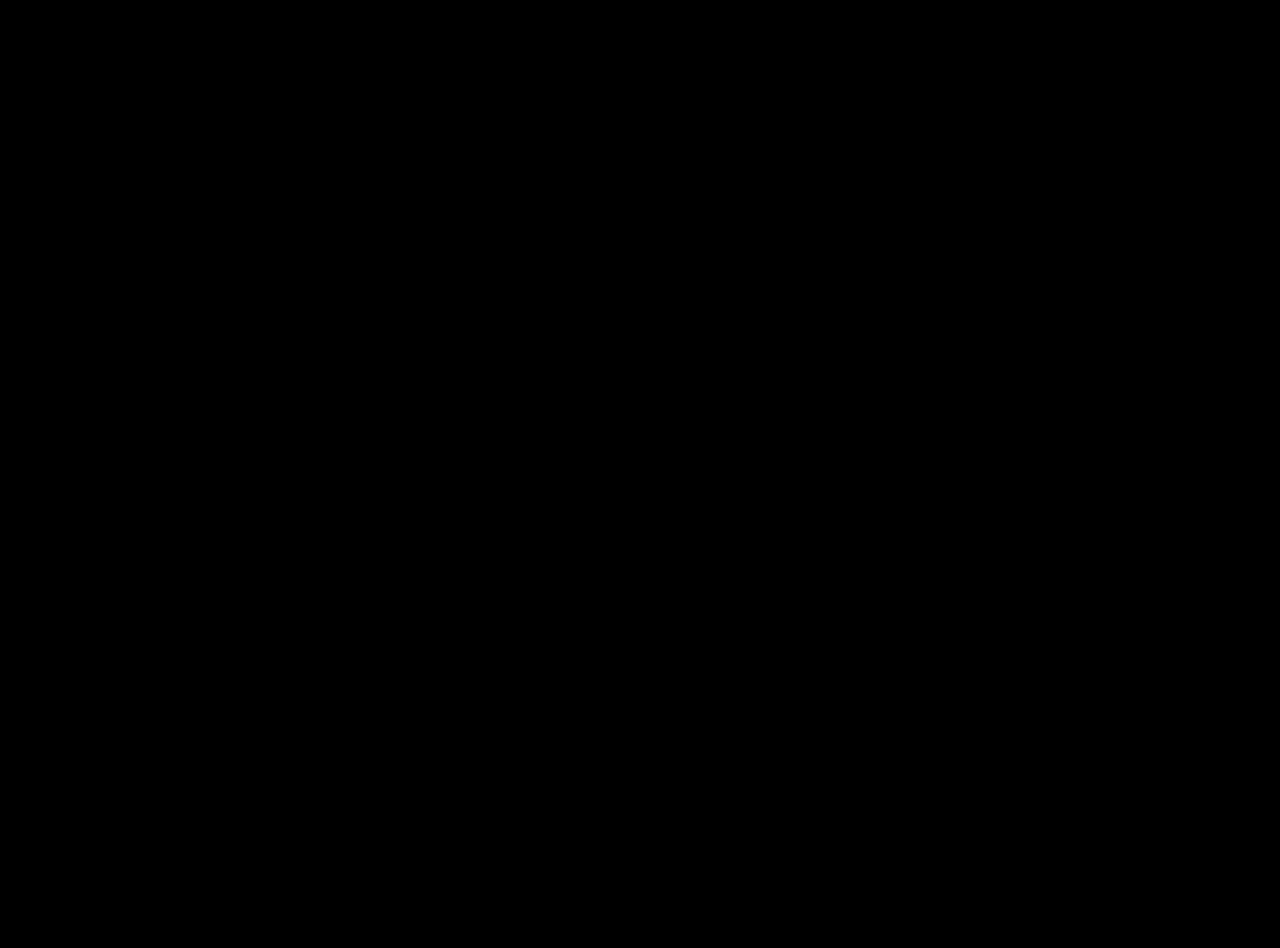
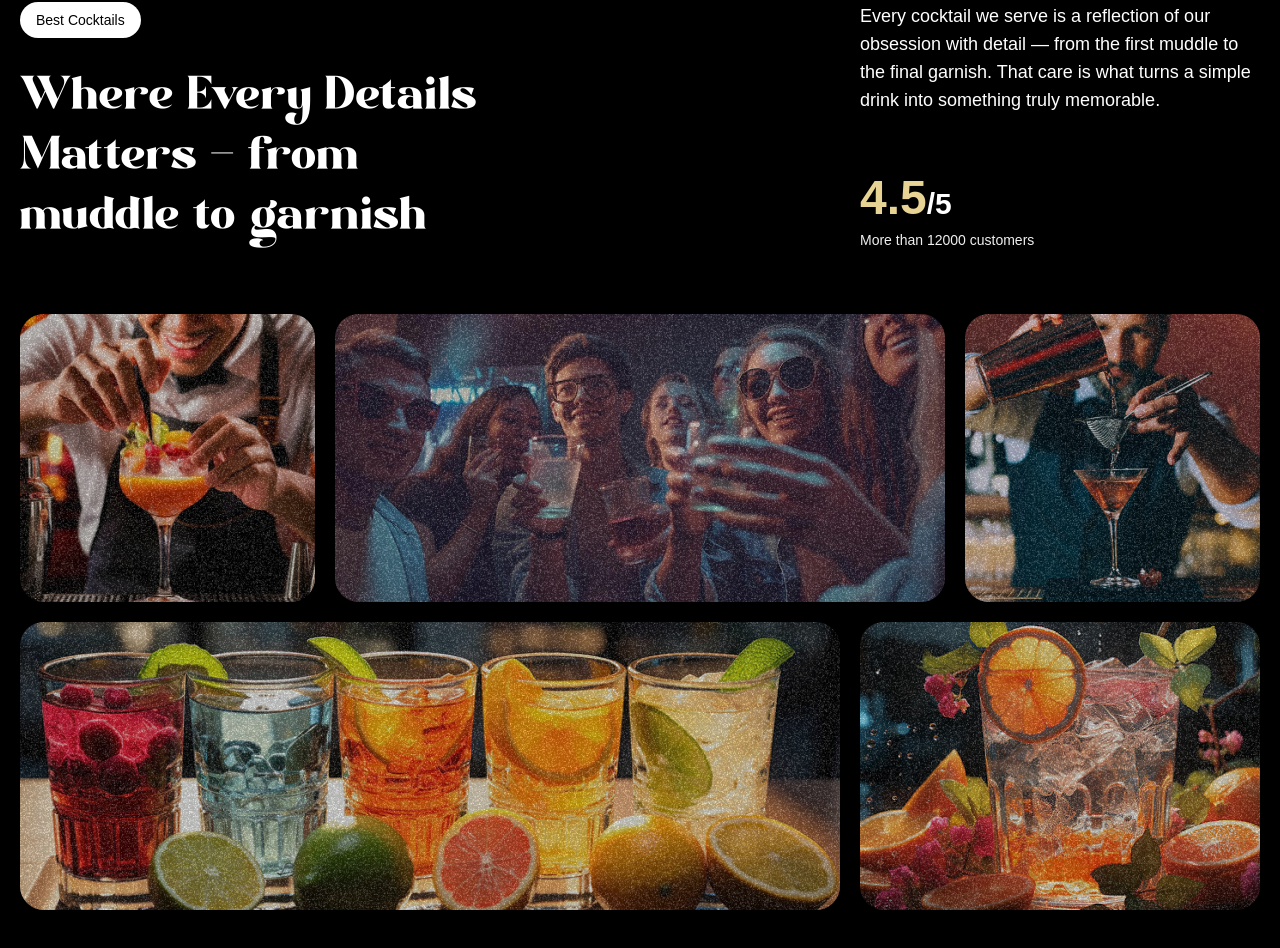
Before and after one commit to ak-nika/gsap-cocktails, a React (Vite) app: page / in a window 1280 px wide. Shown: the part 1710-2658 px from the top of the page. Before the commit the page ends 1600 px from the top, so only its background shows below. Built offline with nearby package versions, Linux system fonts and the light colour scheme; a web font is replaced by a local one.

Commit message:
Implemeted about section

```diff
--- a/src/App.jsx
+++ b/src/App.jsx
@@ -3,6 +3,7 @@
 import Navbar from "./components/Navbar";
 import Hero from "./components/Hero";
 import Cocktails from "./components/Cocktails";
+import About from "./components/About";
 
 gsap.registerPlugin(ScrollTrigger, SplitText);
 
@@ -12,6 +13,7 @@
       <Navbar />
       <Hero />
       <Cocktails />
+      <About />
     </main>
   );
 };
--- /dev/null
+++ b/src/components/About.jsx
@@ -0,0 +1,96 @@
+import { useGSAP } from "@gsap/react";
+import gsap from "gsap";
+import { SplitText } from "gsap/all";
+
+const About = () => {
+  useGSAP(() => {
+    const titleSplit = new SplitText("#about h2", { type: "words" });
+    const scrollTimeline = gsap.timeline({
+      scrollTrigger: { trigger: "#about", start: "top center" },
+    });
+
+    scrollTimeline
+      .from(titleSplit.words, {
+        opacity: 0,
+        yPercent: 100,
+        duration: 1,
+        ease: "expo.out",
+        stagger: 0.02,
+      })
+      .from(
+        ".top-grid div, .bottom-grid div",
+        {
+          opacity: 0,
+          duration: 1,
+          ease: "power1.inOut",
+          stagger: 0.04,
+        },
+        "-=0.5"
+      );
+  });
+
+  return (
+    <div id="about">
+      <div className="mb-16 md:px-0 px-5">
+        <div className="content">
+          <div className="md:col-span-8">
+            <p className="badge">Best Cocktails</p>
+
+            <h2>
+              Where Every Details Matters <span className="text-white">-</span>{" "}
+              from muddle to garnish
+            </h2>
+          </div>
+
+          <div className="sub-content">
+            <p>
+              Every cocktail we serve is a reflection of our obsession with
+              detail — from the first muddle to the final garnish. That care is
+              what turns a simple drink into something truly memorable.
+            </p>
+
+            <div>
+              <p className="md:text-3xl text-xl font-bold">
+                <span>4.5</span>/5
+              </p>
+              <p className="text-sm text-white-100">
+                More than 12000 customers
+              </p>
+            </div>
+          </div>
+        </div>
+      </div>
+
+      <div className="top-grid">
+        <div className="md:col-span-3">
+          <div className="noisy" />
+          <img src="/images/abt1.png" alt="Grid img1" />
+        </div>
+
+        <div className="md:col-span-6">
+          <div className="noisy" />
+          <img src="/images/abt2.png" alt="Grid img2" />
+        </div>
+
+        <div className="md:col-span-3">
+          <div className="noisy" />
+          <img src="/images/abt5.png" alt="Grid img5" />
+        </div>
+      </div>
+
+      <div className="bottom-grid">
+        <div className="md:col-span-8">
+          <div className="noisy" />
+          <img src="/images/abt3.png" alt="Grid img3" />
+        </div>
+
+        <div className="md:col-span-4">
+          <div className="noisy" />
+          <img src="/images/abt4.png" alt="Grid img4" />
+        </div>
+      </div>
+    </div>
+  );
+};
+
+export default About;
```
